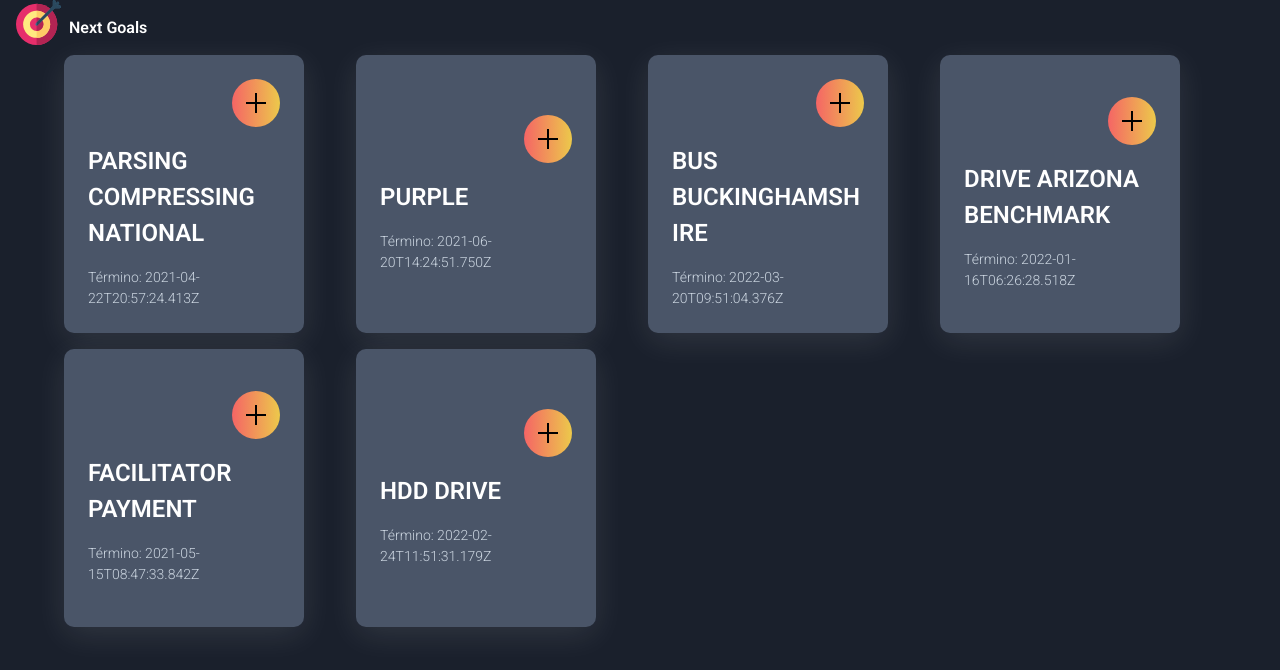
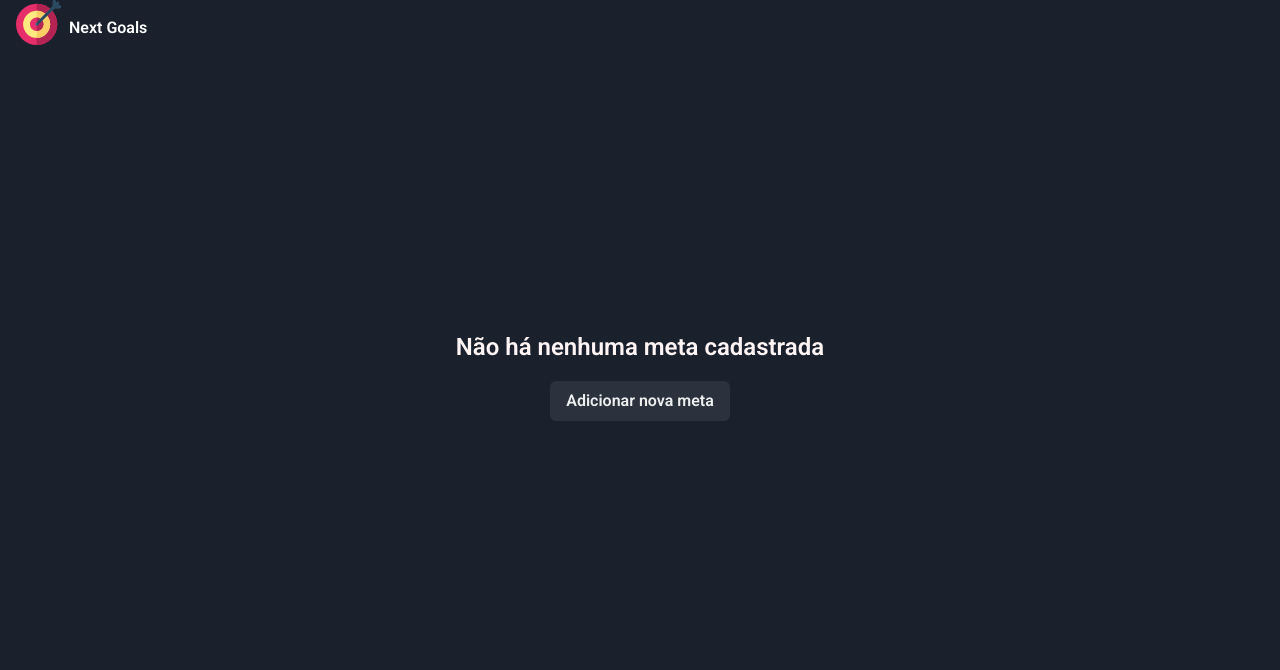
Before and after one commit to Rassis7/next-goals, a Next.js app: page /goals in a window 1280 px wide. Shown: the top 670 px of the page. Built offline with nearby package versions, Linux system fonts and the light colour scheme.

Commit message:
refactor: move goals page to presentation folder

```diff
--- a/src/pages/goals/components/grid/index.tsx
+++ b/src/clean/presentation/pages/goals/components/grid/index.tsx
@@ -36,7 +36,7 @@ const Grid = ({ goals }: Props) => {
               <span>
                 Término:
                 {' '}
-                {g.finishAt.toISOString()}
+                {g.finishAt?.toISOString()}
               </span>
             )}
             actionButton={(
--- /dev/null
+++ b/src/clean/presentation/pages/goals/index.tsx
@@ -0,0 +1,40 @@
+import { Box, Flex, Text } from '@chakra-ui/layout';
+import { Button } from '@chakra-ui/button';
+import { useStyleConfig } from '@chakra-ui/system';
+import { useRouter } from 'next/router'
+
+const Goals = () => {
+  const styles = useStyleConfig('GradientButton')
+  const route = useRouter()
+  return (
+    <Flex
+      data-testid="default-screen"
+      flexDirection="column"
+      justifyContent="center"
+      alignItems="center"
+      height="80vh"
+    >
+      <Box>
+        <Text
+          fontSize="2xl"
+          color="red.50"
+          fontWeight="semibold"
+        >
+          Não há nenhuma meta cadastrada
+        </Text>
+      </Box>
+      <Box>
+        <Button
+          data-testid="go-to-create-goals"
+          sx={styles}
+          mt="4"
+          onClick={() => route.push('/goals/create')}
+        >
+          Adicionar nova meta
+        </Button>
+      </Box>
+    </Flex>
+  )
+}
+
+export default Goals
--- a/src/pages/goals/index.tsx
+++ b/src/pages/goals/index.tsx
@@ -1,49 +1,8 @@
-import { FC, useEffect, useState } from 'react';
-import AdminLayout from '@/clean/presentation/layouts/admin'
+import { FC } from 'react';
+import AdminLayout from '@/clean/presentation/layouts/Admin'
 import PageWithLayoutType from '@/clean/presentation/layouts/types/page-with-layout-type'
-import Grid from './components/grid'
-import { mockGoalsModel } from '@/clean/domain/mocks/goals'
-import { Goals as GoalsModel } from '@/clean/domain/models';
-import { Flex, Text } from '@chakra-ui/layout';
+import { default as GoalsPresentation } from '@/clean/presentation/pages/goals'
 
-const Goals: FC = () => {
-  const [goals, setGoals] = useState<GoalsModel[]>([]);
-  useEffect(() => {
-    setGoals([
-      mockGoalsModel(),
-      mockGoalsModel(),
-      mockGoalsModel(),
-      mockGoalsModel(),
-      mockGoalsModel(),
-      mockGoalsModel(),
-    ])
-  }, [])
-
-  if (!goals?.length) {
-    return (
-      <Flex
-        justifyContent="center"
-        alignItems="center"
-        data-testid="default-screen"
-      >
-        <Text
-          fontSize="7xl"
-          color="red.50"
-          fontWeight="semibold"
-        >
-          Nenhuma meta foi adicionada
-        </Text>
-      </Flex>
-    )
-  }
-
-  return (
-    <Grid
-      goals={goals}
-    />
-  )
-}
-
+const Goals: FC = () => (<GoalsPresentation />);
 (Goals as PageWithLayoutType).layout = AdminLayout
-
 export default Goals
```
Also changed, not shown: 2 other files (tests, documents, lock files or other folders).
